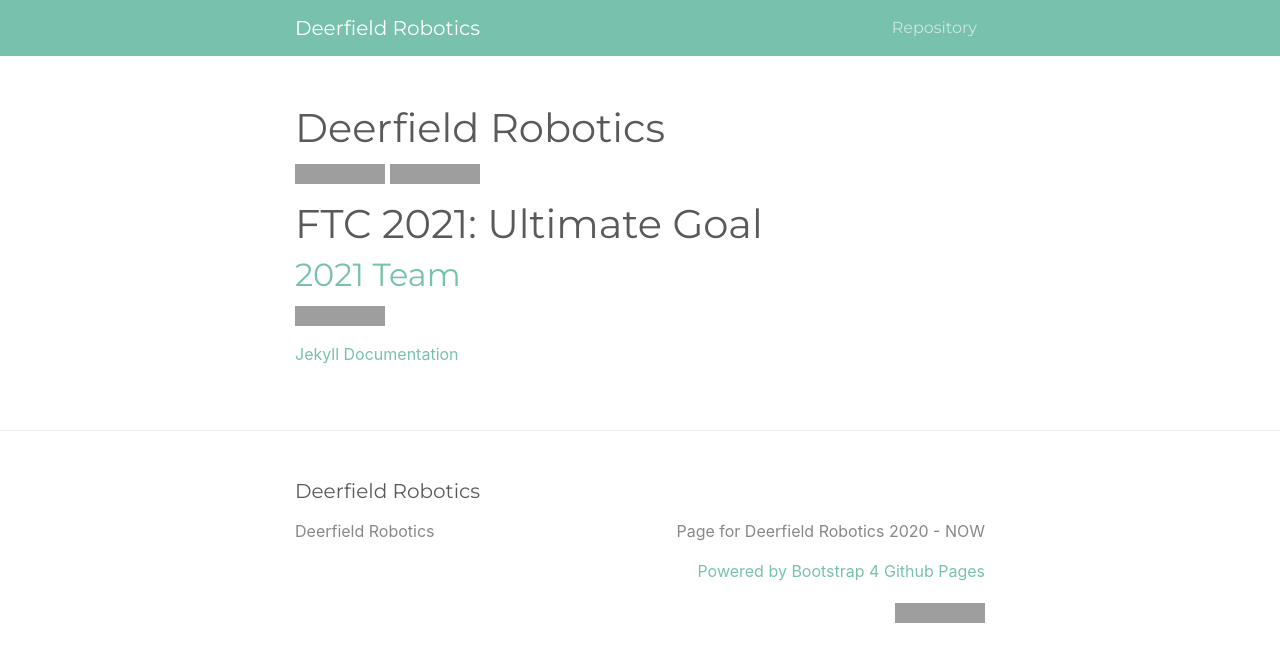
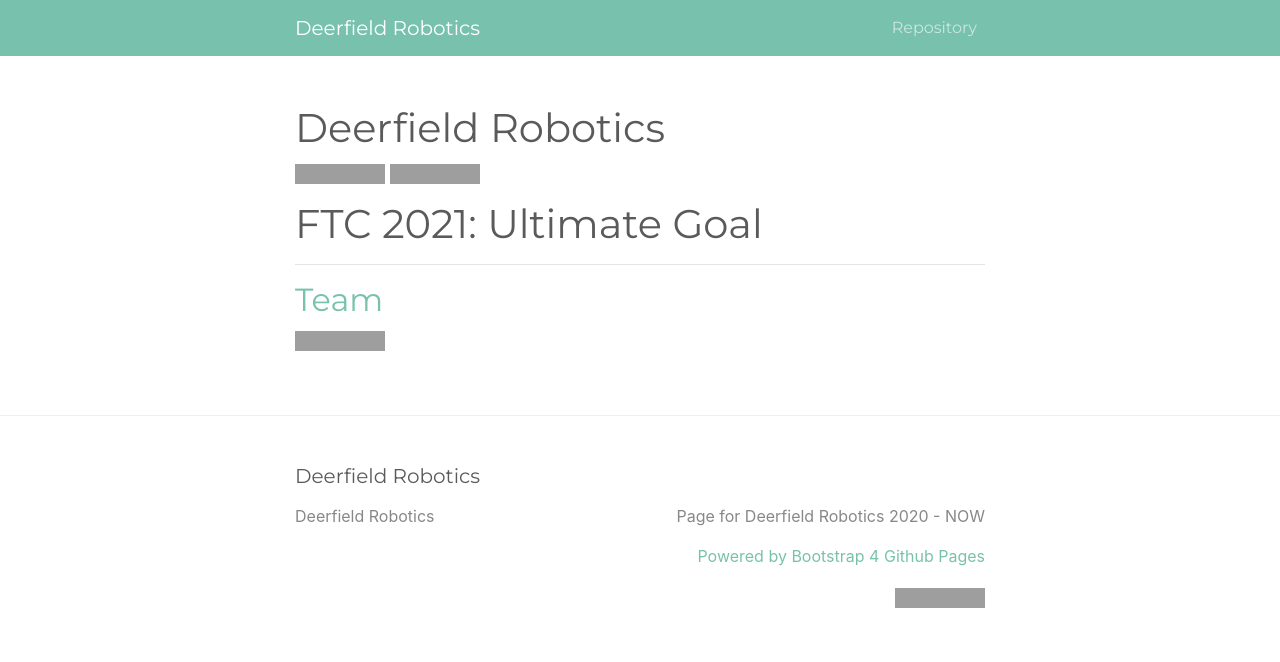
Before and after one commit to Big-Green-7245/Big-Green-7245.github.io, a Jekyll site: the page built from index.md, in a window 1280 px wide. Shown: the top 662 px of the page. Built offline with Jekyll 4.4.1, drawn with Linux system fonts in a browser that asks for light colours; grey boxes are pictures that could not be loaded.

Commit message:
Update index.md

```diff
--- a/index.md
+++ b/index.md
@@ -5,9 +5,8 @@ title: Deerfield Robotics
 [![Website License](https://img.shields.io/github/license/Big-Green-7245/Big-Green-7245.github.io)](https://github.com/Big-Green-7245/Big-Green-7245.github.io)
 [![GitHub Organization Stars](https://img.shields.io/github/stars/Big-Green-7245?style=social)](https://github.com/Big-Green-7245)
 
+
 # FTC 2021: Ultimate Goal
-## [2021 Team](https://github.com/orgs/Big-Green-7245/teams/ultimate-goal)
+---
+## [Team](https://github.com/orgs/Big-Green-7245/teams/ultimate-goal)
 [![Contributors](https://img.shields.io/github/contributors/Big-Green-7245/teamcode-2021)](https://github.com/Big-Green-7245/teamcode-2021)
-
-
-[Jekyll Documentation](https://jekyllrb.com/docs/)
```
